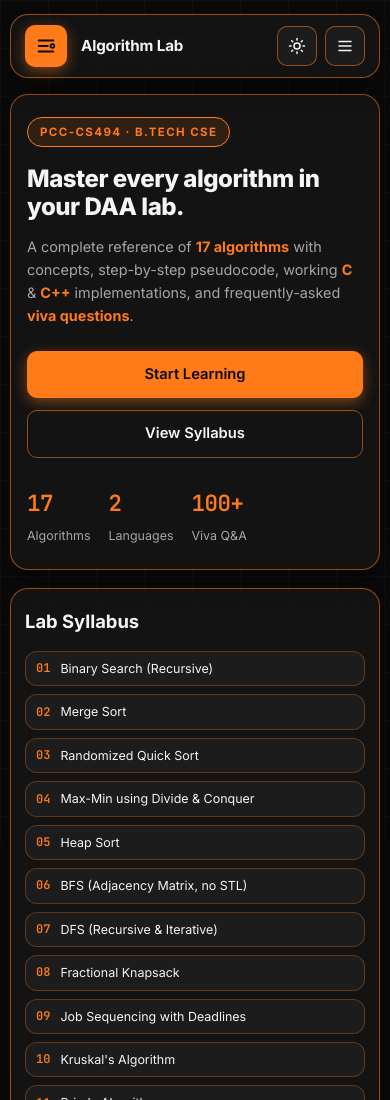
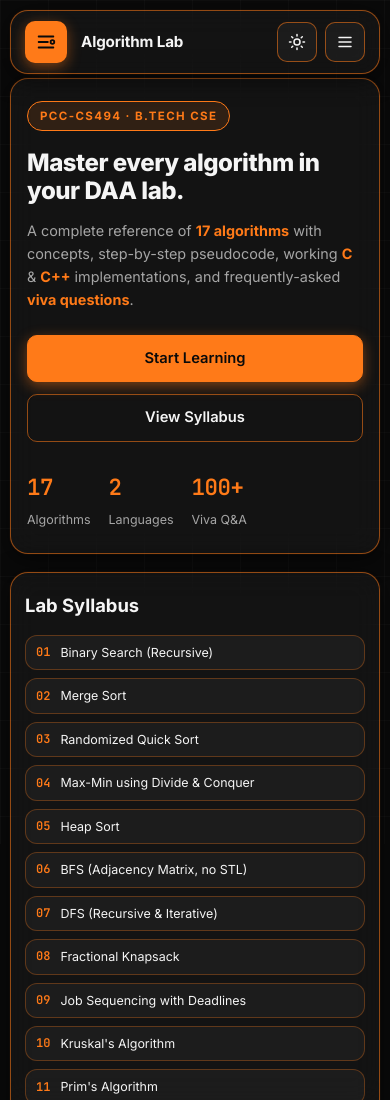
Before and after one commit to karfa113/Algorithms, a plain HTML site: page index.html in a window 390 px wide. Shown: the top 1100 px of the page. Drawn offline with Linux system fonts and the light colour scheme.

Commit message:
Navbar fixed

```diff
--- a/styles.css
+++ b/styles.css
@@ -751,23 +751,36 @@ body {
   }
   .sidebar.open { transform: translateX(0); }
   .mobile-only { display: grid; }
-  .layout { padding: 14px; gap: 14px; }
   .hero { padding: 28px 22px; }
   .hero-stats { gap: 18px; }
   .algo-section { padding: 22px 18px; }
   .syllabus { padding: 20px 18px; }
-  .topbar { margin: 10px; padding: 10px 14px; }
+
+  /* Floating navbar — fixed so it survives body's overflow-x:hidden,
+     which silently kills position:sticky on most mobile browsers. */
+  .topbar {
+    position: fixed;
+    top: 10px;
+    left: 10px;
+    right: 10px;
+    margin: 0;
+    padding: 10px 14px;
+  }
+  /* Push content below the floating bar (bar height ~62px + offset). */
+  .layout { padding: 86px 14px 14px; gap: 14px; }
+  .sidebar { top: 0; }
+  .algo-section { scroll-margin-top: 86px; }
 }
 
 @media (max-width: 560px) {
-  .layout { padding: 10px; gap: 12px; }
+  .layout { padding: 78px 10px 10px; gap: 12px; }
   .brand-text span { display: none; }
   .brand h1 { font-size: .95rem; }
   .hero { padding: 22px 16px; }
   .hero h2 { font-size: 1.5rem; }
   .hero p { font-size: .9rem; }
   .stat span { font-size: 1.4rem; }
-  .algo-section { padding: 18px 14px; }
+  .algo-section { padding: 18px 14px; scroll-margin-top: 78px; }
   .algo-num { width: 44px; height: 44px; font-size: 1rem; }
   .algo-title h2 { font-size: 1.05rem; }
   .code-pane pre { font-size: .74rem; padding: 14px; line-height: 1.55; }
```
